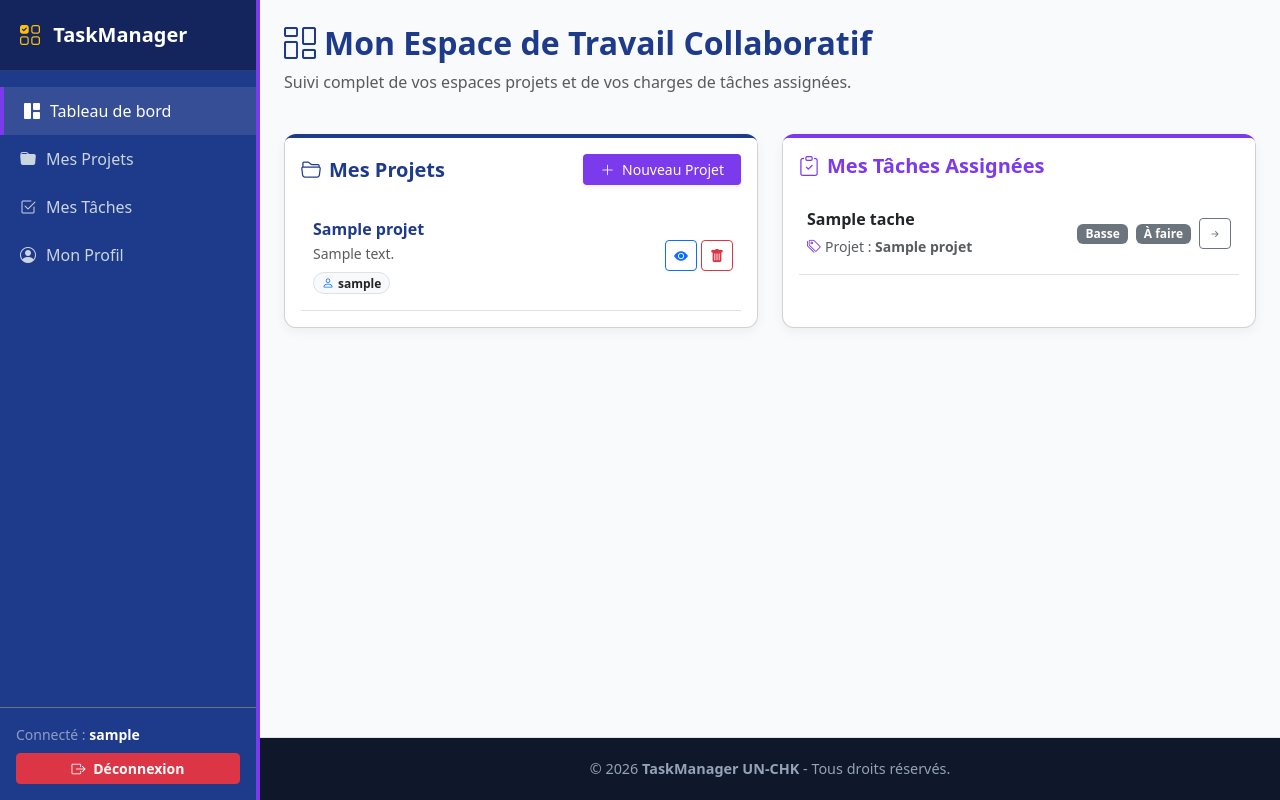
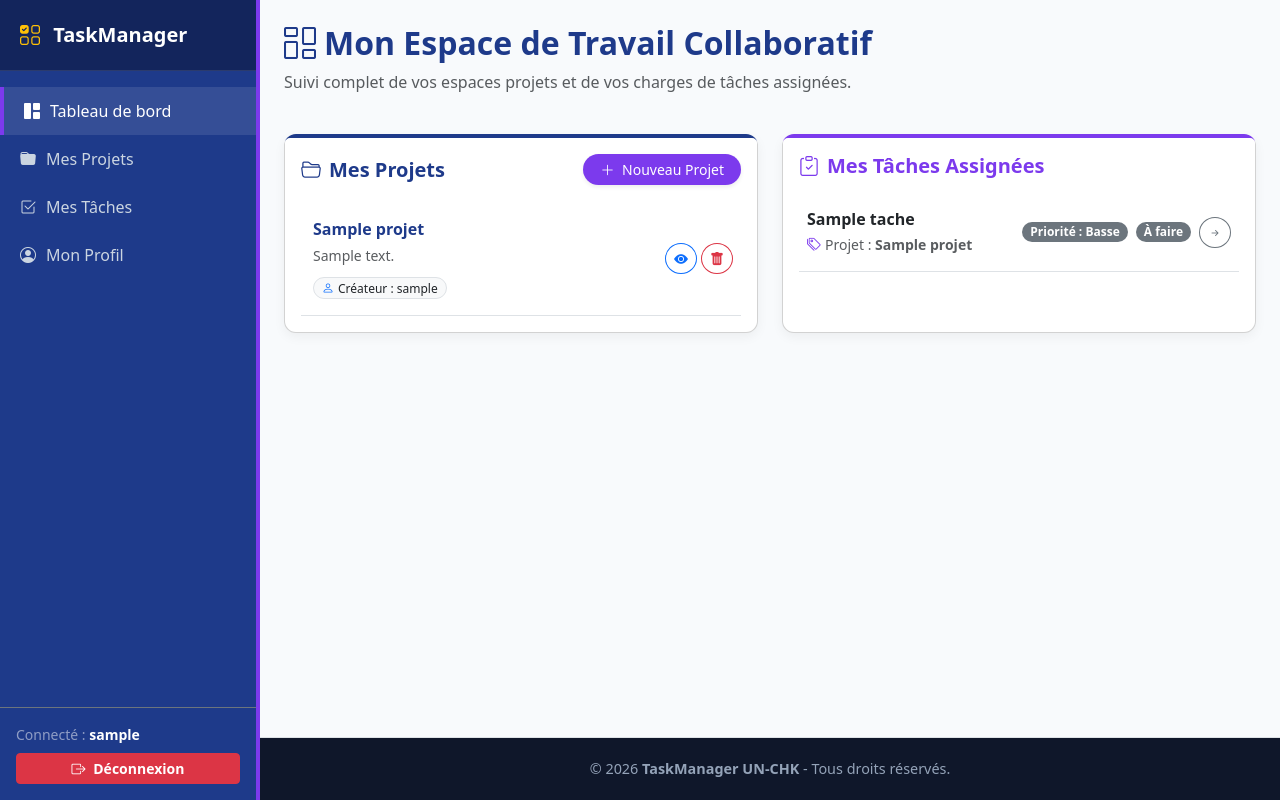
Before and after one commit to diagnediakhou11-sys/Plateforme-de-Gestion-de-Taches, a Django app: page / in a window 1280 px wide. Run offline with Django 5.2, Linux system fonts and the light colour scheme; a user stored in the database is signed in; tables that the repository leaves empty hold one stand-in row (values such as "Sample post").

Commit message:
Fix: Ajout de l'affichage de la priorite dans le tableau des charges et la vue de detail

```diff
--- a/templates/projects/dashboard.html
+++ b/templates/projects/dashboard.html
@@ -37,7 +37,7 @@
         background-color: #6d28d9;
         color: white;
     }
-    .list-group-item:hover {
+    .list-group-item-custom:hover {
         background-color: #f8fafc !important;
     }
 </style>
@@ -59,7 +59,7 @@
                 <h5 class="mb-0 fw-bold" style="color: #1e3a8a;">
                     <i class="bi bi-folder2-open me-2"></i>Mes Projets
                 </h5>
-                <a href="{% url 'projects:projet_create' %}" class="btn btn-sm btn-mauve shadow-sm px-3">
+                <a href="{% url 'projects:projet_create' %}" class="btn btn-sm btn-mauve shadow-sm px-3 rounded-pill">
                     <i class="bi bi-plus-lg me-1"></i> Nouveau Projet
                 </a>
             </div>
@@ -67,28 +67,28 @@
                 {% if projets %}
                     <div class="list-group list-group-flush">
                         {% for projet in projets %}
-                            <div class="list-group-item d-flex justify-content-between align-items-center px-2 py-3 bg-transparent border-bottom">
+                            <div class="list-group-item list-group-item-custom d-flex justify-content-between align-items-center px-2 py-3 bg-transparent border-bottom">
                                 <div class="ms-1 me-auto text-truncate pe-2">
                                     <div class="fw-bold">
                                         <a href="{% url 'projects:projet_detail' projet.id %}" class="project-link fs-6">
                                             {{ projet.nom }}
                                         </a>
                                     </div>
-                                    <span class="small text-muted text-wrap">{{ projet.description|default:"Aucune description."|truncatewords:10 }}</span>
-                                    <div class="mt-1">
-                                        <span class="badge bg-light text-dark border rounded-pill px-2 py-1 small">
-                                            <i class="bi bi-person me-1 text-primary"></i>{{ projet.createur.username }}
+                                    <span class="small text-muted text-wrap d-block mt-1">{{ projet.description|default:"Aucune description."|truncatewords:10 }}</span>
+                                    <div class="mt-2">
+                                        <span class="badge bg-light text-dark border rounded-pill px-2 py-1 small fw-normal">
+                                            <i class="bi bi-person me-1 text-primary"></i>Créateur : {{ projet.createur.username }}
                                         </span>
                                     </div>
                                 </div>
 
-                                <div class="d-flex gap-1 flex-shrink-0">
-                                    <a href="{% url 'projects:projet_detail' projet.id %}" class="btn btn-sm btn-outline-primary" title="Voir le projet">
+                                <div class="d-flex gap-1 flex-shrink-0 align-items-center">
+                                    <a href="{% url 'projects:projet_detail' projet.id %}" class="btn btn-sm btn-outline-primary rounded-circle" title="Voir le projet">
                                         <i class="bi bi-eye-fill"></i>
                                     </a>
 
                                     {% if user == projet.createur %}
-                                        <a href="{% url 'projects:projet_delete' projet.id %}" class="btn btn-sm btn-outline-danger" title="Supprimer le projet" onclick="return confirm('Êtes-vous sûr de vouloir supprimer définitivement ce projet ?');">
+                                        <a href="{% url 'projects:projet_delete' projet.id %}" class="btn btn-sm btn-outline-danger rounded-circle" title="Supprimer le projet" onclick="return confirm('Êtes-vous sûr de vouloir supprimer définitivement ce projet ?');">
                                             <i class="bi bi-trash-fill"></i>
                                         </a>
                                     {% endif %}
@@ -118,26 +118,26 @@
                 {% if taches_assignees %}
                     <div class="list-group list-group-flush">
                         {% for tache in taches_assignees %}
-                            <div class="list-group-item d-flex justify-content-between align-items-center px-2 py-3 bg-transparent border-bottom">
+                            <div class="list-group-item list-group-item-custom d-flex justify-content-between align-items-center px-2 py-3 bg-transparent border-bottom">
                                 <div class="text-truncate pe-2">
                                     <h6 class="mb-1 fw-semibold text-dark text-truncate">{{ tache.titre }}</h6>
-                                    <small class="text-muted">
+                                    <small class="text-muted d-block">
                                         <i class="bi bi-tags me-1" style="color: #7c3aed;"></i>Projet : <strong>{{ tache.projet.nom }}</strong>
                                     </small>
                                 </div>
 
                                 <div class="d-flex align-items-center gap-2 flex-shrink-0">
                                     <!-- Badge Priorité -->
-                                    <span class="badge px-2 py-1 {% if tache.priorite == 'HAUTE' or tache.priorite == 'haute' %}bg-danger{% elif tache.priorite == 'MOYENNE' or tache.priorite == 'moyenne' %}bg-warning text-dark{% else %}bg-secondary{% endif %}">
-                                        {{ tache.get_priorite_display|default:tache.priorite }}
+                                    <span class="badge rounded-pill px-2 py-1 {% if tache.priorite|lower == 'haute' %}bg-danger{% elif tache.priorite|lower == 'moyenne' %}bg-warning text-dark{% else %}bg-secondary{% endif %}">
+                                        Priorité : {{ tache.get_priorite_display|default:tache.priorite }}
                                     </span>
 
                                     <!-- Badge Statut -->
-                                    <span class="badge px-2 py-1 {% if tache.statut == 'termine' %}bg-success{% elif tache.statut == 'en_cours' %}bg-info text-dark{% else %}bg-secondary{% endif %}">
+                                    <span class="badge rounded-pill px-2 py-1 {% if tache.statut|lower == 'termine' or tache.statut|lower == 'terminée' %}bg-success{% elif tache.statut|lower == 'en_cours' %}bg-info text-dark{% else %}bg-secondary{% endif %}">
                                         {{ tache.get_statut_display|default:tache.statut }}
                                     </span>
 
-                                    <a href="{% url 'projects:tache_detail' tache.id %}" class="btn btn-sm btn-outline-secondary" title="Voir la tâche">
+                                    <a href="{% url 'projects:tache_detail' tache.id %}" class="btn btn-sm btn-outline-secondary rounded-circle" title="Voir la tâche">
                                         <i class="bi bi-arrow-right-short"></i>
                                     </a>
                                 </div>
```
